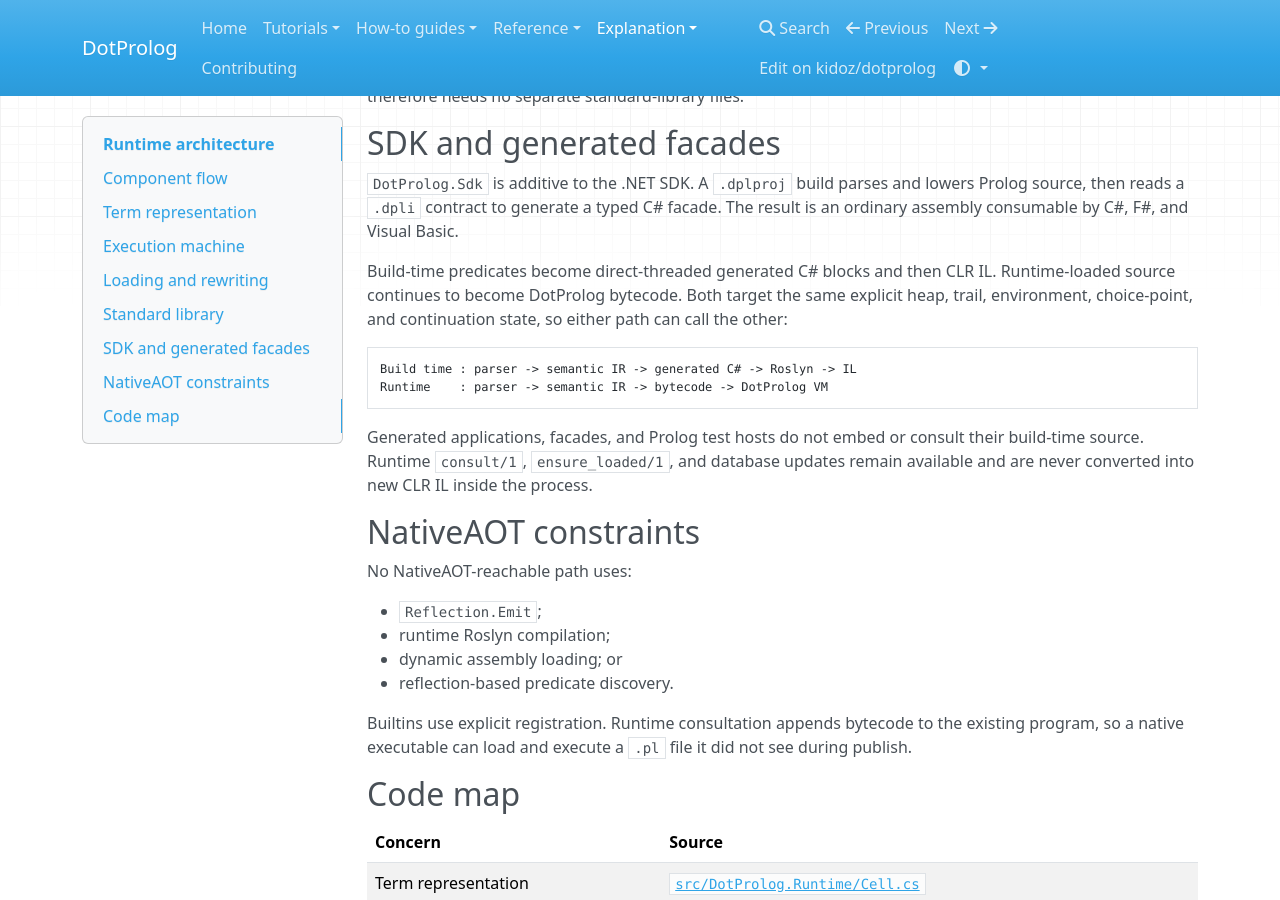
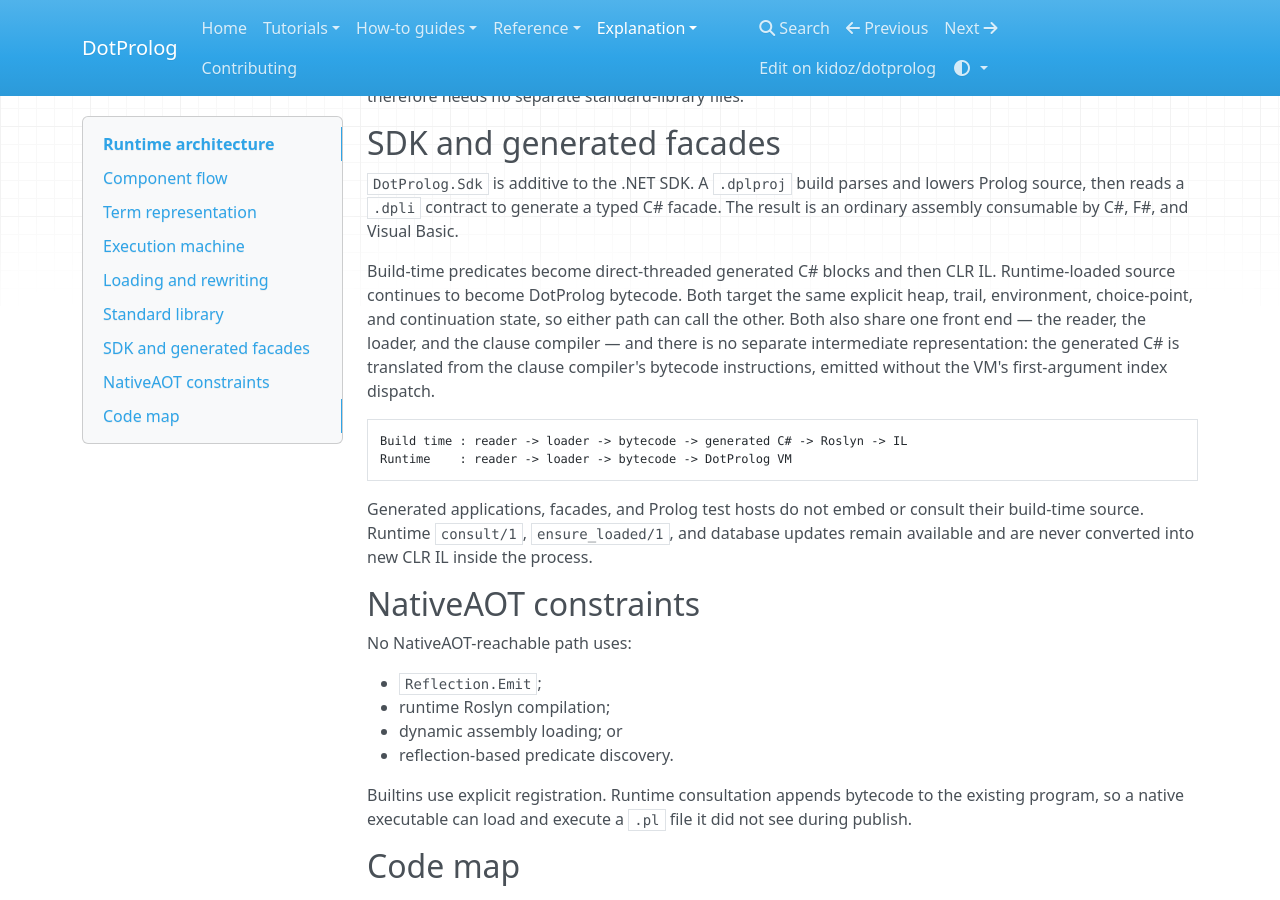
Before and after one commit to kidoz/dotprolog, an MkDocs documentation site: the page built from docs/architecture/index.md, in a window 1280 px wide and 900 px high, scrolled down 1592 px. Built offline with MkDocs 1.6.1, drawn with Linux system fonts in a browser that asks for light colours; nearby versions of some CDN libraries.

Commit message:
Correct the execution pipeline in the architecture page

````diff
--- a/docs/architecture/index.md
+++ b/docs/architecture/index.md
@@ -83,11 +83,14 @@ consumable by C#, F#, and Visual Basic.
 
 Build-time predicates become direct-threaded generated C# blocks and then CLR IL. Runtime-loaded
 source continues to become DotProlog bytecode. Both target the same explicit heap, trail,
-environment, choice-point, and continuation state, so either path can call the other:
+environment, choice-point, and continuation state, so either path can call the other. Both also
+share one front end — the reader, the loader, and the clause compiler — and there is no separate
+intermediate representation: the generated C# is translated from the clause compiler's bytecode
+instructions, emitted without the VM's first-argument index dispatch.
 
 ```text
-Build time : parser -> semantic IR -> generated C# -> Roslyn -> IL
-Runtime    : parser -> semantic IR -> bytecode -> DotProlog VM
+Build time : reader -> loader -> bytecode -> generated C# -> Roslyn -> IL
+Runtime    : reader -> loader -> bytecode -> DotProlog VM
 ```
 
 Generated applications, facades, and Prolog test hosts do not embed or consult their build-time
````
